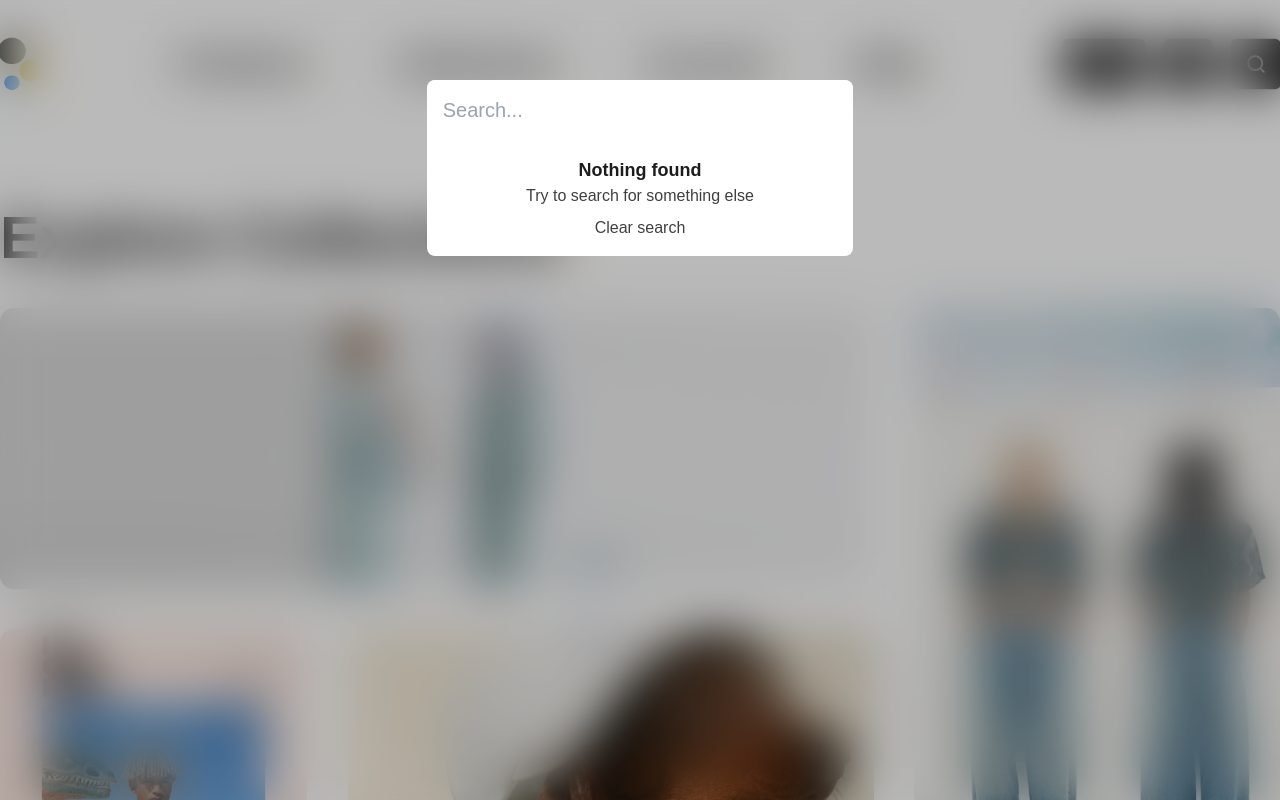
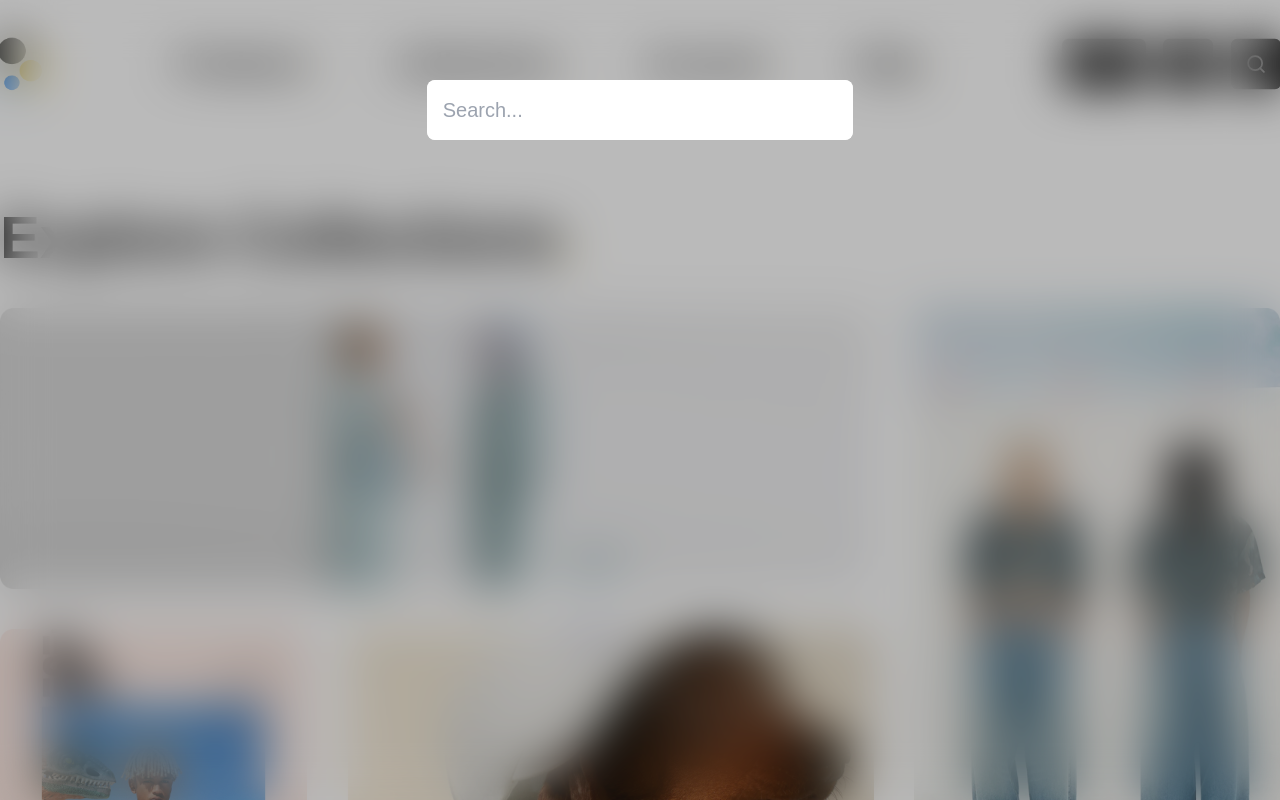
Before and after one commit to MusaZz/bluprint, a React (Vite) app: page / in a window 1280 px wide. Both pictures are taken after a click on the button 1256 px from the left and 64 px from the top of the page. Shown: the top 800 px of the page. Built offline with nearby package versions, Linux system fonts and the light colour scheme; some icons are missing; a web font is replaced by a local one.

Commit message:
latest changes

```diff
--- a/src/Pages/Home.jsx
+++ b/src/Pages/Home.jsx
@@ -21,8 +21,6 @@ const Home = () => {
     }
   }, []);
 
-  console.log(user);
-
   return (
     <div className="my-20">
       <div className="space-y-40">
--- a/src/components/Common/Header/Header.jsx
+++ b/src/components/Common/Header/Header.jsx
@@ -19,7 +19,7 @@ import store from "../../../redux/store";
 
 // Hook
 import { useState, useRef, useEffect } from "react";
-import SeachInput from "./SeachInput";
+import SearchInput from "./SearchInput";
 
 const Header = () => {
   const [isSearch, setIsSearch] = useState(false);
@@ -79,7 +79,7 @@ const Header = () => {
           <FiSearch className="stroke-white scale-125 " />
         </button>
       </div>
-      {isSearch && <SeachInput isSearch={isSearch} setIsSearch={setIsSearch} />}
+      {isSearch && <SearchInput isSearch={isSearch} setIsSearch={setIsSearch} />}
     </div>
   );
 };
--- a/src/components/Common/Header/SeachInput.jsx
+++ b/src/components/Common/Header/SearchInput.jsx
@@ -6,7 +6,7 @@ import { useSelector } from "react-redux";
 import { setSearch } from "../../../redux/slices/inputSlice";
 import store from "../../../redux/store";
 
-const SeachInput = ({ isSearch, setIsSearch }) => {
+const SearchInput = ({ isSearch, setIsSearch }) => {
   const { search } = useSelector((state) => state.input);
 
   const searchInputRef = useRef();
@@ -60,6 +60,7 @@ const SeachInput = ({ isSearch, setIsSearch }) => {
               type="text"
             />
           </form>
+          {search.length > 0 && (
             <div className="flex flex-col gap-2 text-center py-4">
               <div className="text-[#1d1d1d]">
                 <h6 className="text-lg font-bold">Nothing found</h6>
@@ -74,10 +75,11 @@ const SeachInput = ({ isSearch, setIsSearch }) => {
                 Clear search
               </button>
             </div>
+          )}
         </div>
       </div>
     </div>
   );
 };
 
-export default SeachInput;
+export default SearchInput;
--- a/src/components/HomePage/Button.jsx
+++ b/src/components/HomePage/Button.jsx
@@ -8,11 +8,11 @@ const Button = ({ section, title }) => {
   return (
     <Link to={title === "See All Products" && "/products"}>
       <span
-        className={` group flex rounded-lg font-black uppercase duration-200 justify-between items-center text-xl px-8 py-6 ${
+        className={` group flex gap-4 rounded-lg font-black uppercase duration-200 justify-between items-center text-xl px-8 py-6 ${
           section === "collections"
             ? "w-full bg-[#FFC700] hover:bg-[#1D1D1D] text-black hover:text-white"
             : section === "cart"
-            ? "w-1/4 bg-[#1D1D1D] hover:bg-[#0075FF] text-white"
+            ? "w-full bg-[#1D1D1D] hover:bg-[#0075FF] text-white"
             : "w-1/2 bg-[#1D1D1D] hover:bg-[#0075FF] text-white"
         }`}
       >
```
Lines whose indentation alone changed are shown as unchanged.
